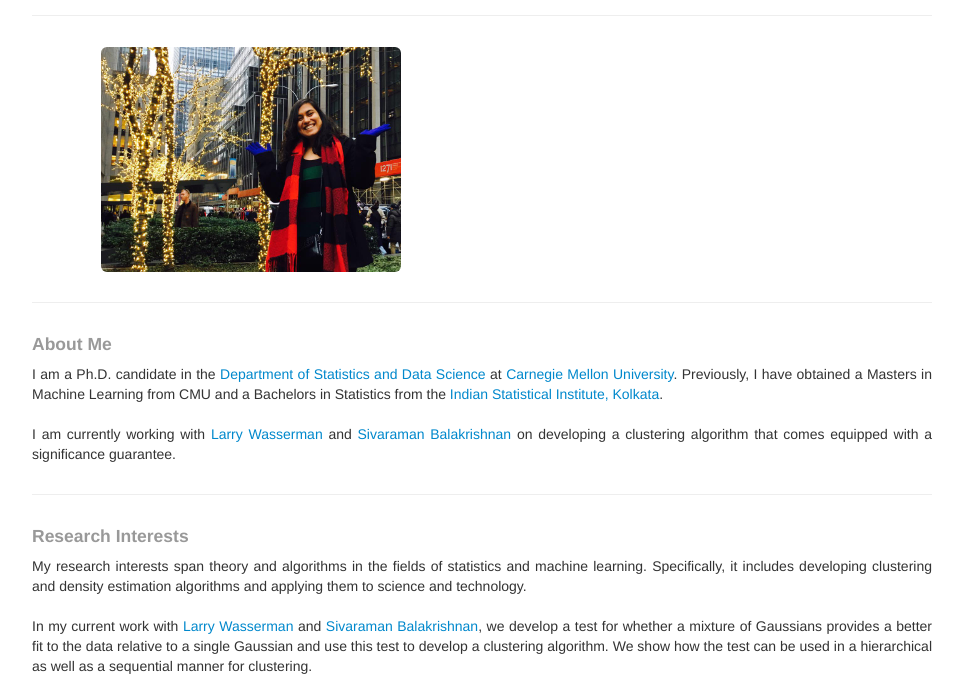
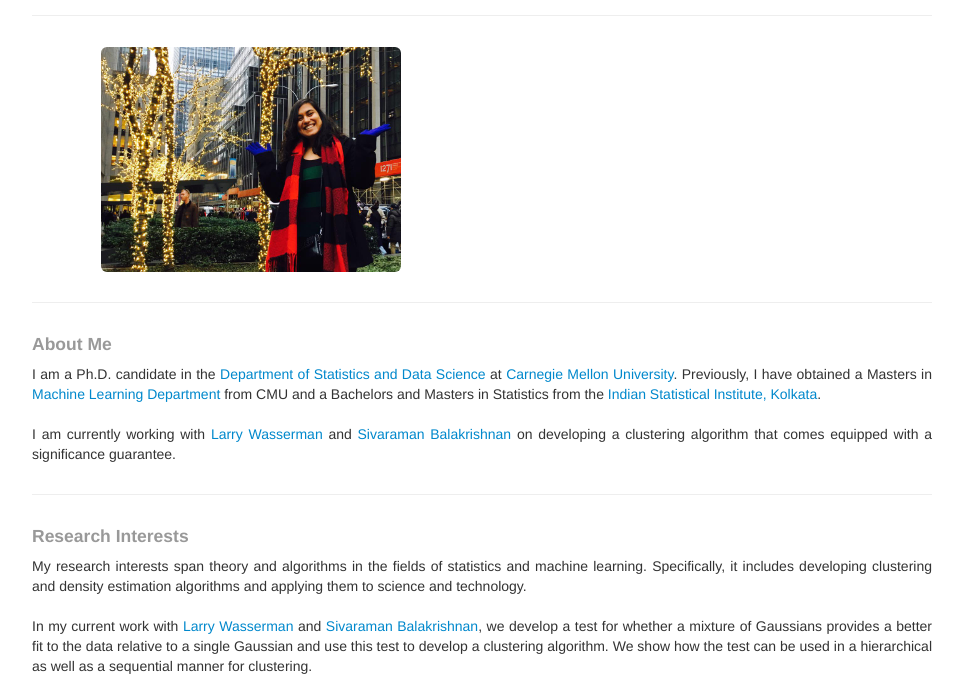
Before and after one commit to purvashac/purvashac.github.io, a plain HTML site: page index.html in a window 1280 px wide. Shown: the part 85-780 px from the top of the page, without its empty margins (158-1121 px from the left). Drawn offline with Linux system fonts and the light colour scheme.

Commit message:
Added MLD link and Masters for ISI

```diff
--- a/index.html
+++ b/index.html
@@ -106,7 +106,7 @@
 
       <h4 class="muted" id="aboutme">About Me</h4>
       <div class="row-fluid" align="justify">
-        I am a Ph.D. candidate in the <a href="http://stat.cmu.edu">Department of Statistics and Data Science</a> at <a href="https://www.cmu.edu">Carnegie Mellon University</a>. Previously, I have obtained a Masters in Machine Learning from CMU and a Bachelors in Statistics from the <a href="https://www.isical.ac.in/">Indian
+        I am a Ph.D. candidate in the <a href="http://stat.cmu.edu">Department of Statistics and Data Science</a> at <a href="https://www.cmu.edu">Carnegie Mellon University</a>. Previously, I have obtained a Masters in <a href="https://www.ml.cmu.edu/">Machine Learning Department</a> from CMU and a Bachelors and Masters in Statistics from the <a href="https://www.isical.ac.in/">Indian
           Statistical Institute, Kolkata</a>.
         <br>
         <br>
```
